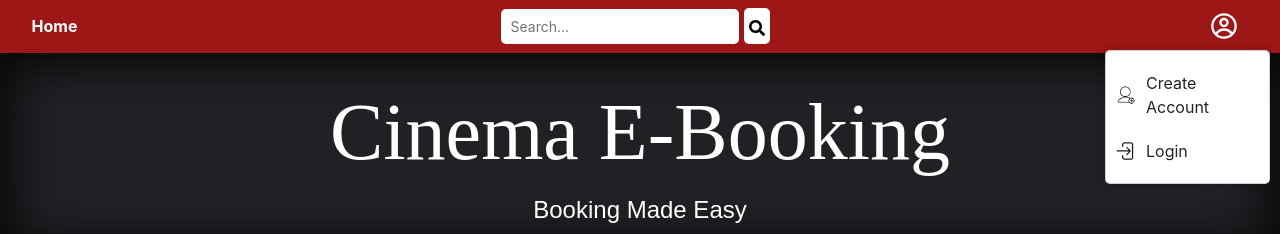
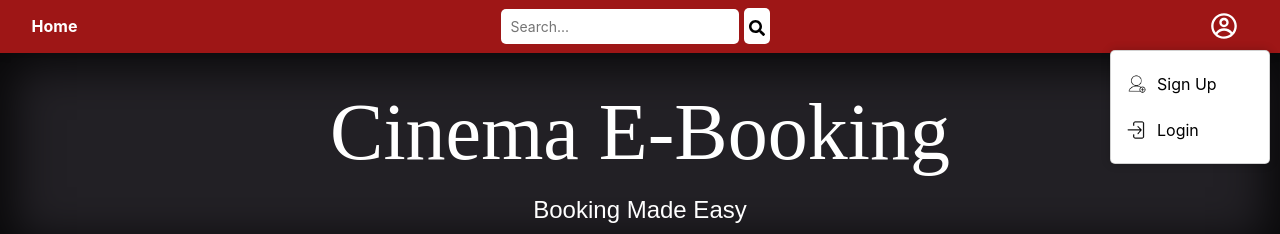
Before and after one commit to NFollo/CinemaEBooking, a React (Create React App) app in the folder cinemaebooking/: page / in a window 1280 px wide. Both pictures are taken after a click on the element 1224 px from the left and 26 px from the top of the page. Shown: the top 234 px of the page. Built offline with nearby package versions, Linux system fonts and the light colour scheme; the HTML template or start-up script is replaced by a standard one; a web font is replaced by a local one.

Commit message:
dropdown menu

```diff
--- a/cinemaebooking/package.json
+++ b/cinemaebooking/package.json
@@ -8,6 +8,7 @@
     "react": "^19.0.0",
     "react-bootstrap": "^2.10.9",
     "react-dom": "^19.0.0",
+    "react-icons": "^5.4.0",
     "react-router": "^7.1.5",
     "react-router-dom": "^7.1.5",
     "react-scripts": "5.0.1"
--- a/cinemaebooking/src/components/NavBar.css
+++ b/cinemaebooking/src/components/NavBar.css
@@ -89,7 +89,7 @@
     background: white;
     border-radius: 5px;
     box-shadow: 0 0 10px rgba(0, 0, 0, 0.2);
-    width: 165px;
+    width: 150px;
     list-style: none;
     padding: 10px 0;
     z-index: 100;
@@ -117,3 +117,15 @@
     height: 20px;
     margin-right: 10px;
 }
+
+.signUp {
+    border: none;
+    background-color: #ffffff;
+    width: 150px;
+}
+
+.login {
+    border: none;
+    background-color: #ffffff;
+    width: 150px;
+}
--- a/cinemaebooking/src/components/NavBar.js
+++ b/cinemaebooking/src/components/NavBar.js
@@ -7,6 +7,7 @@ import login from "../img/login.png";
 // import user from "../img/user.png";
 // import edit from "../img/edit.png";
 // import logout from "../img/log-out.png";
+import { Link } from 'react-router-dom';
 
 function DropdownItem({ img, text }) {
   return (
@@ -49,8 +50,18 @@ function NavBar() {
             <CgProfile size={28} className="profileIcon" />
           </div>
           <ul className={`dropdown-menu ${openMenu ? "active" : ""}`}>
-            <DropdownItem img={createAcc} text="Create Account" />
-            <DropdownItem img={login} text="Login" />
+            {/* <DropdownItem img={createAcc} text="Sign Up" /> */}
+            <Link to={'/signUp'}>
+              <button className="signUp">
+                <DropdownItem img={createAcc} text="Sign Up" />
+              </button>
+            </Link>
+            <Link to={'/login'}>
+              <button className="login">
+                <DropdownItem img={login} text="Login" />
+              </button>
+            </Link>
+
             {/* <DropdownItem img={user} text="My Profile" />
             <DropdownItem img={edit} text="Edit Profile" />
             <DropdownItem img={logout} text="Logout" /> */}
```
Also changed, not shown: 1 other file (tests, documents, lock files or other folders).
